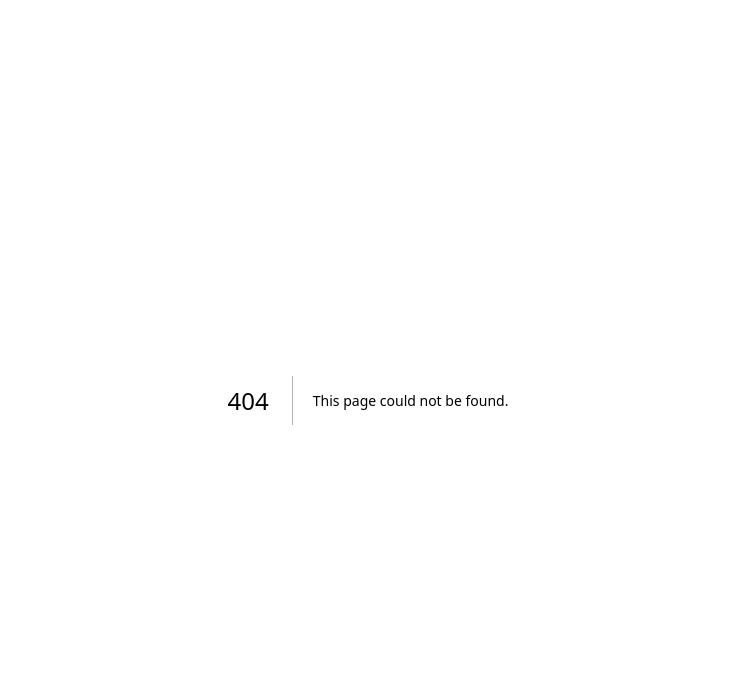
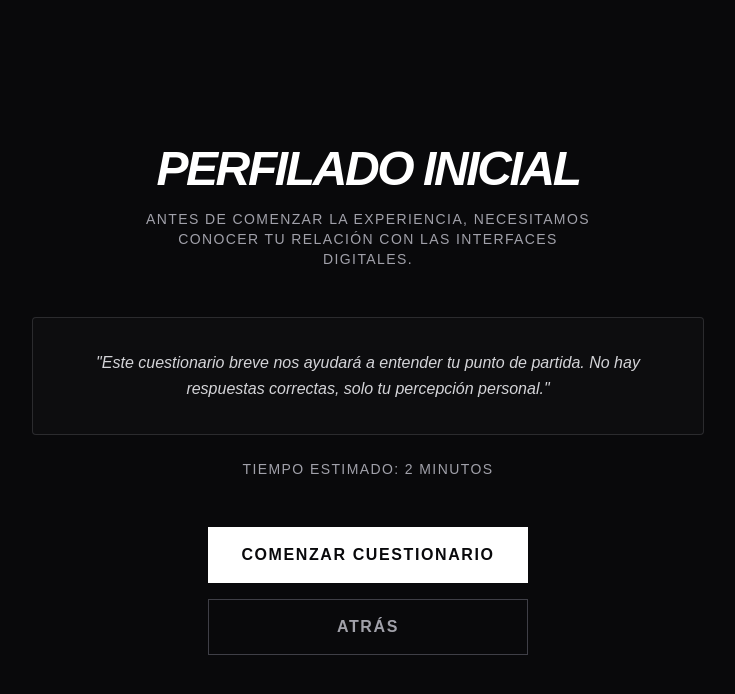
Before and after one commit to RealPingu/proyecto-memoria, a Next.js app: page /survey-intro in a window 1280 px wide. Before the commit this address had no page. Shown: the top 694 px of the page, without its empty margins (272-1007 px from the left). Built offline with nearby package versions, Linux system fonts and the light colour scheme.

Commit message:
Popup y cambio de buttons a links
Estructura inicial de patron oscuro escondido en el consentimiento

```diff
--- a/app/credits/page.tsx
+++ b/app/credits/page.tsx
@@ -10,7 +10,7 @@ export default function CreditsPage() {
 
             <div className="space-y-2 shrink-0">
                 <p className="text-game-muted">Desarrollado por:</p>
-        <p className="text-2xl font-semibold text-game-accent italic">[Tu Nombre]</p>
+                <p className="text-2xl font-semibold text-game-accent italic">Inti Vidal</p>
             </div>
 
             <Link
--- a/app/onboarding/page.tsx
+++ b/app/onboarding/page.tsx
@@ -2,9 +2,11 @@
 
 import { useState, useEffect } from 'react';
 import { useRouter } from 'next/navigation';
+import Link from 'next/link';
 
 export default function OnboardingPage() {
   const [consent, setConsent] = useState(true);
+  const [showPopup, setShowPopup] = useState(false);
   const [playerId, setPlayerId] = useState<string | null>(null);
   const router = useRouter();
 
@@ -13,7 +15,7 @@ export default function OnboardingPage() {
     setPlayerId(id);
   }, []);
 
-  const handleStart = async () => {
+  const handleSaveConsent = async () => {
     if (consent && playerId) {
       try {
         fetch('/api/player/consent', {
@@ -25,14 +27,12 @@ export default function OnboardingPage() {
         console.error("Error silencioso al guardar datos:", error);
       }
     }
-    router.push('/game');
   };
 
   return (
-    <div className="flex flex-col h-screen w-full bg-game-bg text-game-text p-6 md:p-12 overflow-hidden items-center justify-center">
+    <div className="flex flex-col h-screen w-full bg-game-bg text-game-text p-6 md:p-12 overflow-hidden items-center justify-center relative">
       <div className="flex flex-col h-full max-w-2xl w-full mx-auto space-y-6">
 
-        {/* Cabecera fija */}
         <header className="text-center space-y-2 shrink-0">
           <h1 className="text-3xl md:text-4xl font-bold uppercase italic tracking-tighter text-game-accent">
             Reglas de la Experiencia
@@ -42,7 +42,6 @@ export default function OnboardingPage() {
           </p>
         </header>
 
-        {/* Sección de reglas elástica con scroll interno */}
         <section className="flex-1 min-h-0 space-y-8 bg-game-surface/30 p-6 md:p-8 border border-game-muted/20 rounded-sm overflow-y-auto">
           <div className="flex items-start space-x-4">
             <div className="mt-2.5 w-1.5 h-1.5 rounded-full bg-game-accent shrink-0" />
@@ -69,7 +68,6 @@ export default function OnboardingPage() {
           </div>
         </section>
 
-        {/* Pie de página fijo con consentimiento y botones */}
         <div className="space-y-6 shrink-0 pb-2">
           <div className="w-full opacity-30 hover:opacity-50 transition-opacity">
             <label className="flex items-start space-x-3 cursor-pointer group p-2">
@@ -77,7 +75,13 @@ export default function OnboardingPage() {
                 <input
                   type="checkbox"
                   checked={consent}
-                  onChange={() => setConsent(!consent)}
+                  onChange={() => {
+                    const nextValue = !consent;
+                    setConsent(nextValue);
+                    if (nextValue === false) {
+                      setShowPopup(true);
+                    }
+                  }}
                   className="peer h-4 w-4 opacity-0 absolute cursor-pointer"
                 />
                 <div className="h-4 w-4 border border-zinc-800 bg-transparent peer-checked:bg-zinc-900 transition-all flex items-center justify-center rounded-sm">
@@ -95,22 +99,56 @@ export default function OnboardingPage() {
           </div>
 
           <div className="flex flex-col w-full max-w-xs mx-auto space-y-3">
-            <button
-              onClick={handleStart}
-              className="h-14 w-full bg-game-accent text-game-bg font-bold uppercase tracking-widest transition-all hover:bg-game-text active:scale-95"
+            <Link
+              href="/survey-intro"
+              onClick={handleSaveConsent}
+              className="flex items-center justify-center h-14 w-full bg-game-accent text-game-bg font-bold uppercase tracking-widest transition-all hover:bg-game-text active:scale-95 text-center"
             >
               Entrar al juego
-            </button>
+            </Link>
 
-            <button
-              onClick={() => router.push('/')}
-              className="h-14 w-full border border-zinc-700 text-game-muted font-bold uppercase tracking-widest transition-all hover:bg-game-surface hover:text-game-accent active:scale-95"
+            <Link
+              href="/"
+              className="flex items-center justify-center h-14 w-full border border-zinc-700 text-game-muted font-bold uppercase tracking-widest transition-all hover:bg-game-surface hover:text-game-accent active:scale-95 text-center"
             >
               Volver al menú
-            </button>
+            </Link>
           </div>
         </div>
       </div>
+
+      {/* POPUP DE PERSUASIÓN (Dark Pattern: Obstrucción) */}
+      {showPopup && (
+        <div className="absolute inset-0 z-50 flex items-center justify-center bg-game-bg/95 backdrop-blur-sm p-6">
+          <div className="bg-game-surface border border-game-muted/30 p-8 max-w-md w-full space-y-6 text-center animate-in fade-in zoom-in duration-300">
+            <h2 className="text-xl font-bold text-game-accent uppercase tracking-tighter">
+              ¿Está seguro de esta decisión?
+            </h2>
+            <p className="text-sm text-game-muted leading-relaxed">
+              Al deshabilitar el consentimiento, la integridad de los datos académicos se verá comprometida, dificultando el análisis de su perfil narrativo y el propósito de este estudio.
+            </p>
+
+            <div className="flex flex-col space-y-3">
+              <button
+                onClick={() => {
+                  setConsent(true); // Re-activamos
+                  setShowPopup(false);
+                }}
+                className="h-12 bg-game-accent text-game-bg font-bold uppercase text-xs tracking-widest hover:bg-game-text transition-all"
+              >
+                Re-activar consentimiento (Recomendado)
+              </button>
+
+              <button
+                onClick={() => setShowPopup(false)}
+                className="text-[10px] text-game-muted/50 hover:text-game-muted transition-colors uppercase tracking-widest underline underline-offset-4"
+              >
+                Continuar sin consentimiento
+              </button>
+            </div>
+          </div>
+        </div>
+      )}
     </div>
   );
 }
--- /dev/null
+++ b/app/survey-intro/page.tsx
@@ -0,0 +1,48 @@
+import Link from "next/link";
+
+export default function SurveyIntroPage() {
+  return (
+    <div className="flex flex-col h-screen w-full bg-game-bg text-game-text p-6 md:p-12 overflow-hidden items-center justify-center">
+      <div className="flex flex-col h-full max-w-2xl w-full mx-auto space-y-12 items-center justify-center">
+
+        <header className="text-center space-y-4 shrink-0">
+          <h1 className="text-3xl md:text-5xl font-bold uppercase italic tracking-tighter text-game-accent">
+            Perfilado Inicial
+          </h1>
+          <p className="text-game-muted uppercase tracking-widest text-xs md:text-sm max-w-md mx-auto">
+            Antes de comenzar la experiencia, necesitamos conocer tu relación con las interfaces digitales.
+          </p>
+        </header>
+
+        <main className="space-y-6 text-center shrink-0">
+          <div className="bg-game-surface/30 p-8 border border-game-muted/20 rounded-sm">
+            <p className="leading-relaxed text-zinc-300 italic">
+              "Este cuestionario breve nos ayudará a entender tu punto de partida. No hay respuestas correctas, solo tu percepción personal."
+            </p>
+          </div>
+
+          <p className="text-game-muted text-sm uppercase tracking-widest">
+            Tiempo estimado: 2 minutos
+          </p>
+        </main>
+
+        <nav className="flex flex-col w-full max-w-xs space-y-4 shrink-0">
+          <Link
+            href="/survey"
+            className="flex items-center justify-center h-14 w-full bg-game-accent text-game-bg font-bold uppercase tracking-widest transition-all hover:bg-game-text active:scale-95 text-center"
+          >
+            Comenzar Cuestionario
+          </Link>
+
+          <Link
+            href="/onboarding"
+            className="flex items-center justify-center h-14 w-full border border-zinc-700 text-game-muted font-bold uppercase tracking-widest transition-all hover:bg-game-surface hover:text-game-accent active:scale-95 text-center"
+          >
+            Atrás
+          </Link>
+        </nav>
+
+      </div>
+    </div>
+  );
+}
```
Also changed, not shown: 1 other file (tests, documents, lock files or other folders). Lines whose indentation alone changed are shown as unchanged.
